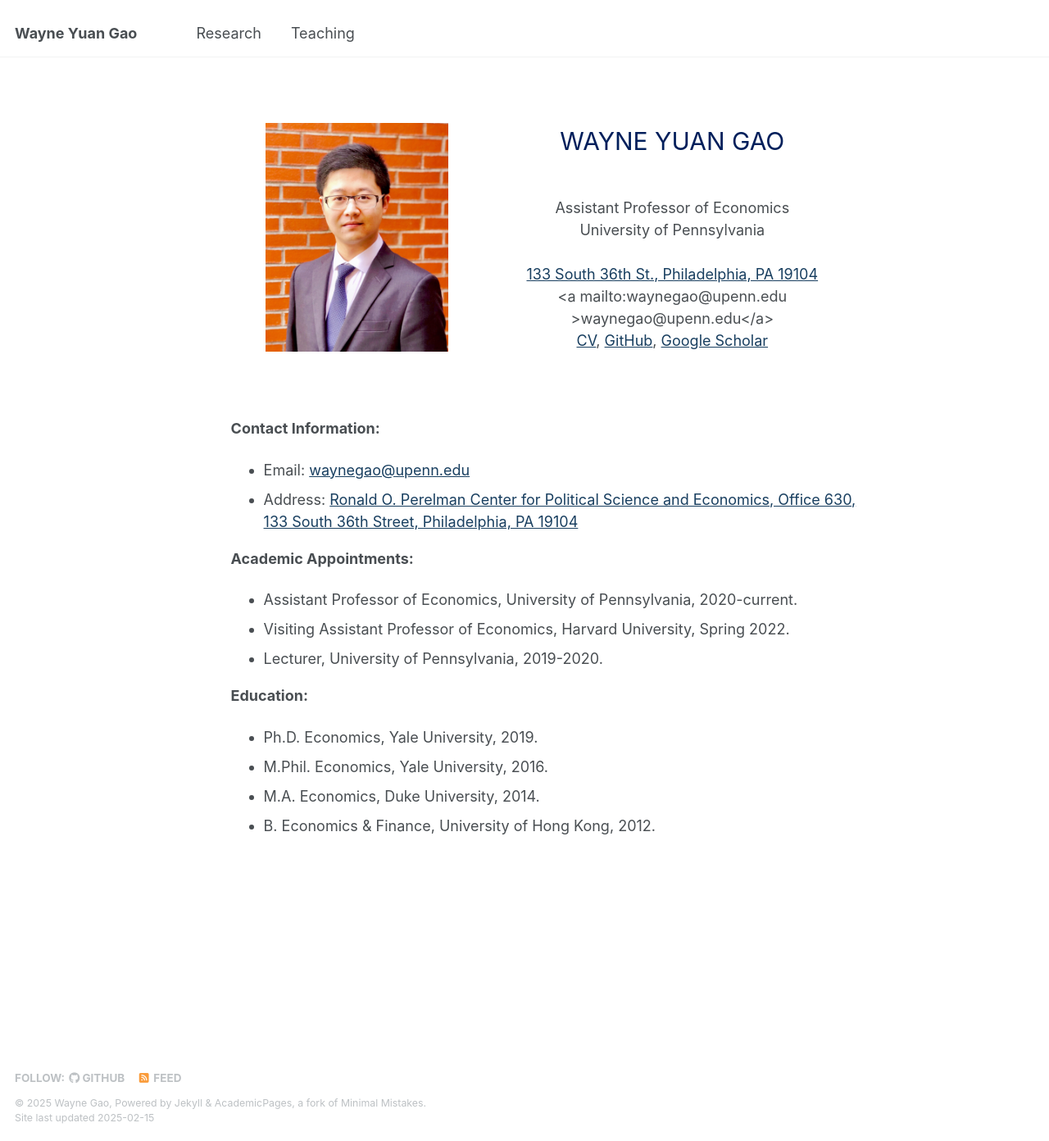
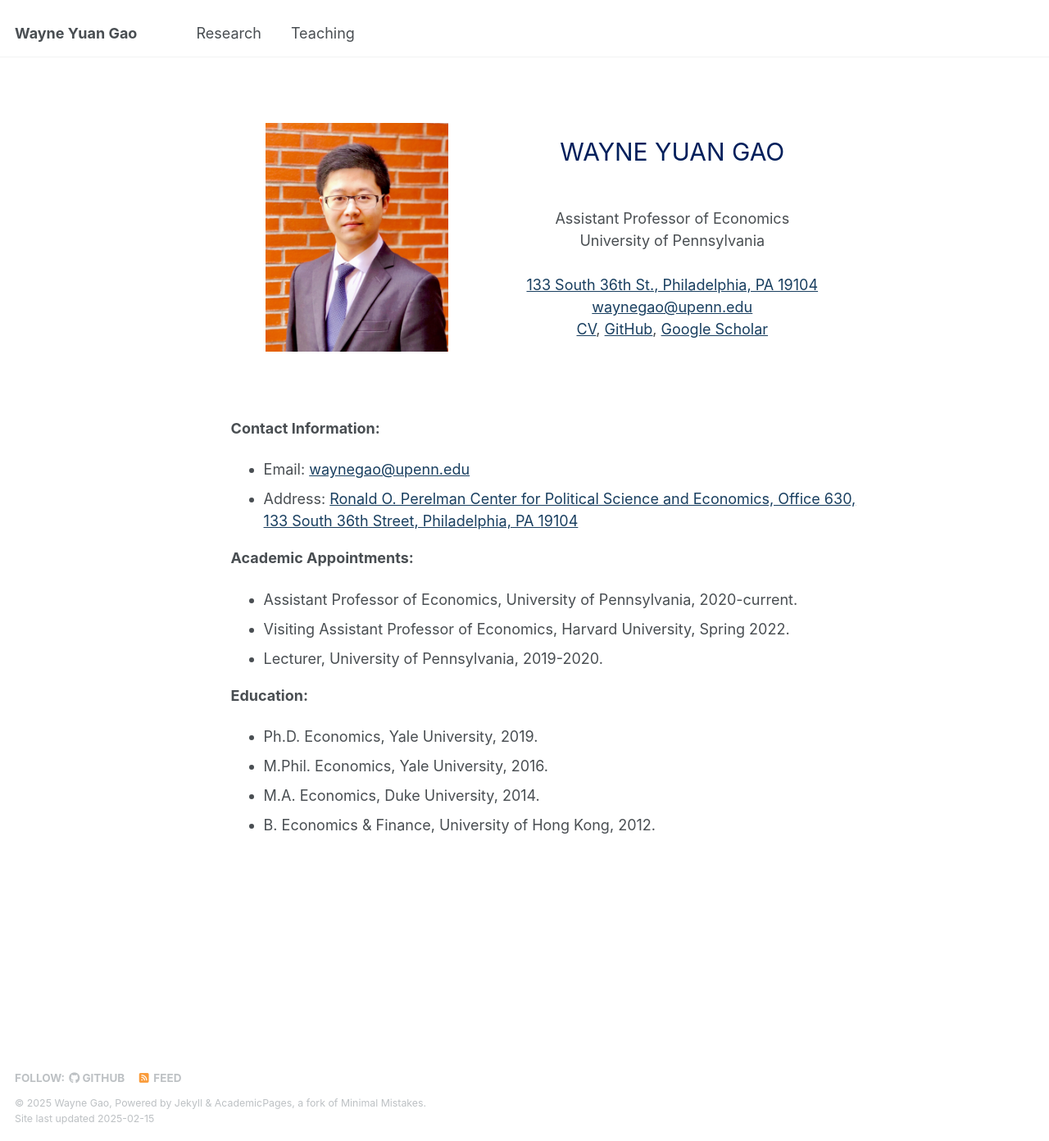
Before and after one commit to wayne-y-gao/wayne-y-gao.github.io, a Jekyll site: the page built from _pages/about.md, in a window 1280 px wide and 1392 px high. Shown: the whole window at 82% size. Built offline with Jekyll 4.4.1, drawn with Linux system fonts in a browser that asks for light colours; part of the change alters nothing that is shown.

Commit message:
Update about.md

```diff
--- a/_pages/about.md
+++ b/_pages/about.md
@@ -21,7 +21,7 @@ redirect_from:
       University of Pennsylvania<br>
       <br>
       <a href="https://maps.app.goo.gl/BRp9q7D5ssHQ7rJi9">133 South 36th St., Philadelphia, PA 19104</a><br>
-      <a mailto:waynegao@upenn.edu >waynegao@upenn.edu</a><br>
+      <a href="mailto:waynegao@upenn.edu">waynegao@upenn.edu</a><br>
       <a href="files/GaoWayne_CV250210.pdf">CV</a>,
       <a href="https://github.com/wayne-y-gao">GitHub</a>,
       <a href="https://scholar.google.com/citations?user=fjLSVhgAAAAJ">Google Scholar</a>
```
